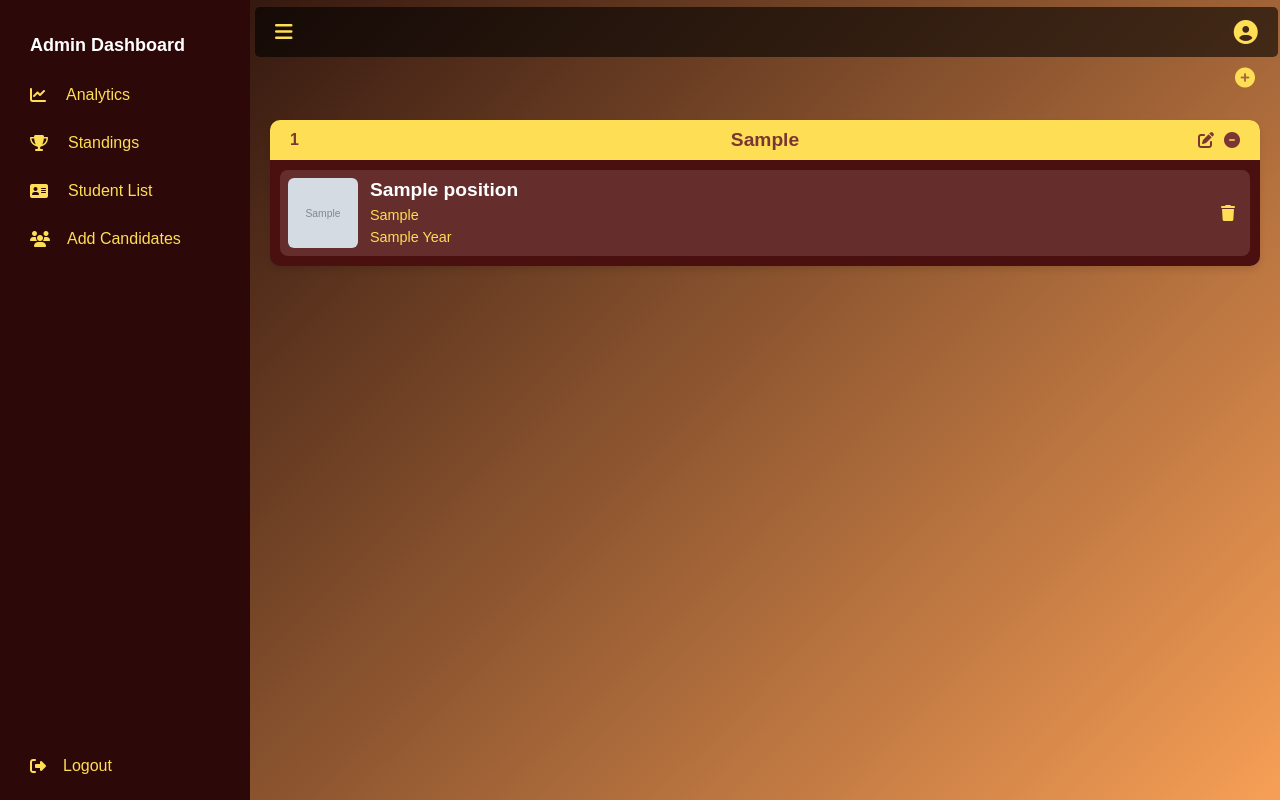
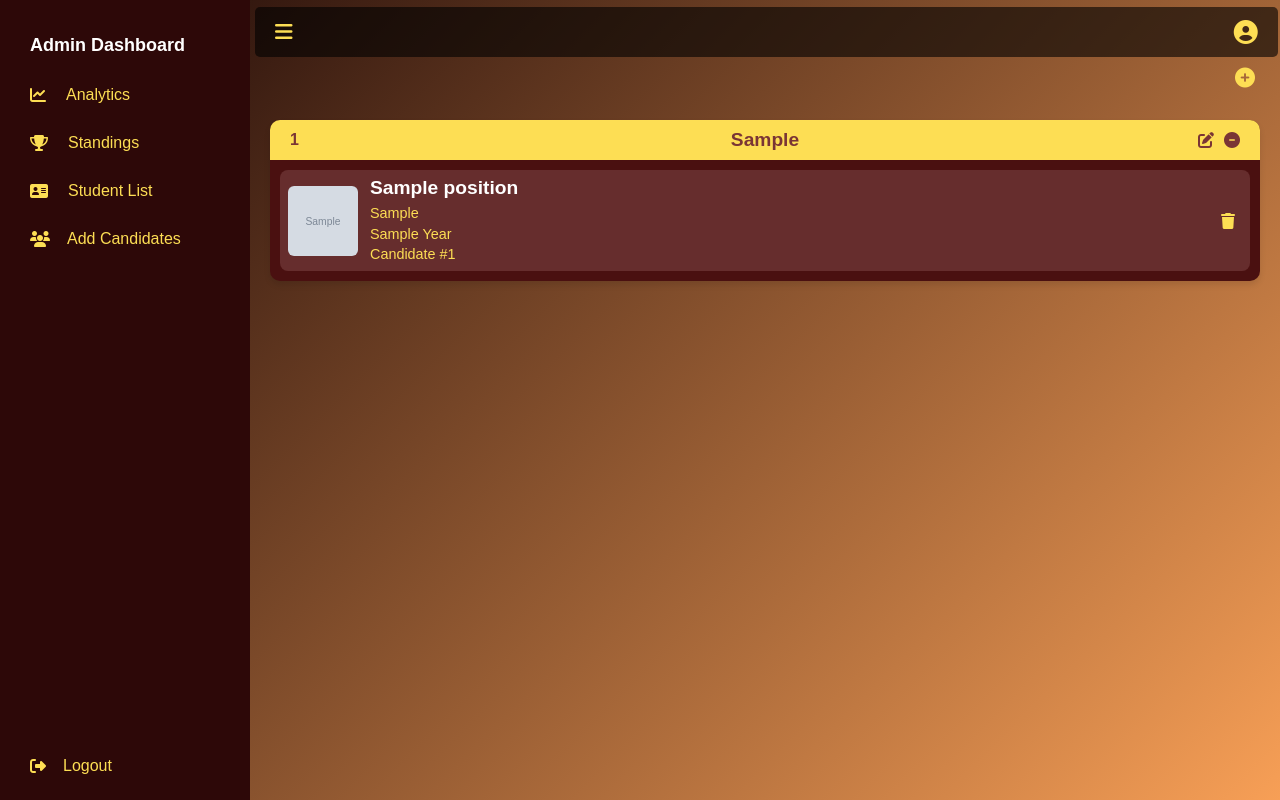
Before and after one commit to MackieRizz/Final_Project, a PHP site: page /add_candidate_dashboard.php in a window 1280 px wide. Run offline with PHP 8.4, Linux system fonts and the light colour scheme; tables that the repository leaves empty hold one stand-in row (values such as "Sample post"); grey boxes marked "Sample" are stand-in pictures; some libraries are stand-ins or nearby versions.

Commit message:
added candidate_id

```diff
--- a/add_candidate_dashboard.php
+++ b/add_candidate_dashboard.php
@@ -691,6 +691,12 @@
       color: #FDDE54 !important;
     }
 
+    .candidate-number {
+      color: #FDDE54 !important;
+      font-size: 0.8em;
+      margin-top: 2px;
+    }
+
     .candidate-card .delete-icon {
       position: absolute;
       right: 15px;
@@ -817,6 +823,7 @@
                     <h2><?php echo htmlspecialchars($candidate['name']); ?></h2>
                     <p class="program"><?php echo htmlspecialchars($candidate['program']); ?></p>
                     <p class="year"><?php echo htmlspecialchars($candidate['year']); ?> Year</p>
+                    <p class="candidate-number">Candidate #<?php echo htmlspecialchars($candidate['candidate_id']); ?></p>
                   </div>
                   <i class="fas fa-trash delete-icon"
                     onclick="deleteCandidate('<?php echo htmlspecialchars($candidate['id']); ?>', '<?php echo htmlspecialchars($candidate['name']); ?>', '<?php echo htmlspecialchars($candidate['position_id']); ?>')"></i>
--- a/final_project.sql
+++ b/final_project.sql
@@ -41,6 +41,7 @@ CREATE TABLE `students_registration` (
 
 CREATE TABLE `candidate_positions` (
   `id` int(11) NOT NULL,
+  `candidate_id` int(11) NOT NULL,
   `position_id` int(255) NOT NULL,
   `position` varchar(100) DEFAULT NULL,
   `name` varchar(100) DEFAULT NULL,
```
Also changed, not shown: save_position.php (+16 -2 lines).
